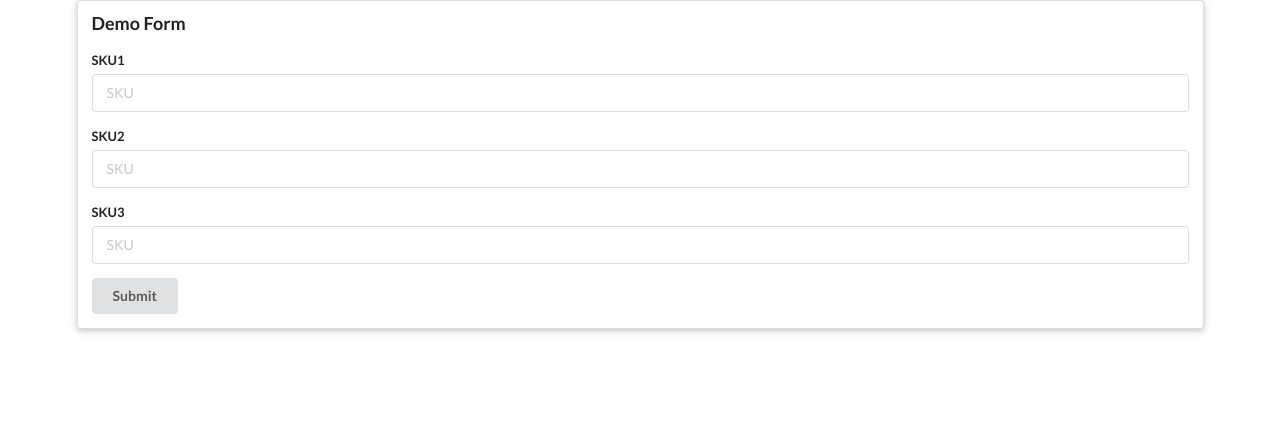
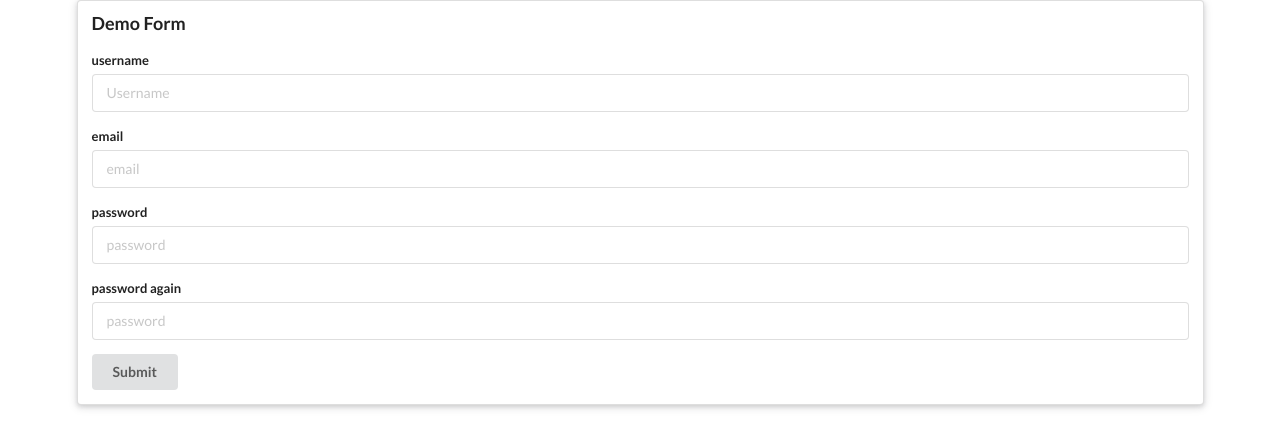
Before and after one commit to vblaskovics/AngularForm, an Angular app: page / in a window 1280 px wide. Shown: the top 448 px of the page. Built offline with nearby package versions, Linux system fonts and the light colour scheme.

Commit message:
Add registration component

```diff
--- a/src/app/app.component.html
+++ b/src/app/app.component.html
@@ -3,5 +3,6 @@
 
   <!-- <app-demo-form-sku></app-demo-form-sku> -->
   <!-- <app-demo-form-sku-with-builder></app-demo-form-sku-with-builder> -->
-  <app-demo-form-with-validation></app-demo-form-with-validation>
+  <!-- <app-demo-form-with-validation></app-demo-form-with-validation> -->
+  <app-demo-form-registration></app-demo-form-registration>
 </div>
--- a/src/app/app.module.ts
+++ b/src/app/app.module.ts
@@ -6,13 +6,15 @@ import { AppComponent } from './app.component';
 import { DemoFormSkuComponent } from './demo-form-sku/demo-form-sku.component';
 import { DemoFormSkuWithBuilderComponent } from './demo-form-sku-with-builder/demo-form-sku-with-builder.component';
 import { DemoFormWithValidationComponent } from './demo-form-with-validation/demo-form-with-validation.component';
+import { DemoFormRegistrationComponent } from './demo-form-registration/demo-form-registration.component';
 
 @NgModule({
   declarations: [
     AppComponent,
     DemoFormSkuComponent,
     DemoFormSkuWithBuilderComponent,
-    DemoFormWithValidationComponent
+    DemoFormWithValidationComponent,
+    DemoFormRegistrationComponent
   ],
   imports: [
     BrowserModule,
--- /dev/null
+++ b/src/app/demo-form-registration/demo-form-registration.component.html
@@ -0,0 +1,41 @@
+<form [formGroup]="myForm" (ngSubmit)="onSubmit(myForm.value)" class="ui form"
+    [class.error]="!myForm.valid && myForm.touched">
+
+    <div class="field">
+        <label for="username">username</label>
+        <input type="text" id="username" placeholder="Username" [formControl]="myForm.controls['username']">
+        <div *ngIf="myForm.controls['username'].touched && myForm.controls['username'].hasError('required')"
+            class="ui error message">Required</div>
+    </div>
+
+    <div class="field">
+        <label for="email">email</label>
+        <input type="text" id="email" placeholder="email" [formControl]="myForm.controls['email']">
+        <div *ngIf="myForm.controls['email'].touched && myForm.controls['email'].hasError('required')"
+            class="ui error message">Required</div>
+        <div *ngIf="myForm.controls['email'].touched && myForm.controls['email'].hasError('invalidEmail')"
+            class="ui error message">Invalid email</div>
+    </div>
+
+    <div class="field">
+        <label for="password">password</label>
+        <input type="text" id="password" placeholder="password" [formControl]="myForm.controls['password']">
+        <div *ngIf="myForm.controls['password'].touched && myForm.controls['password'].hasError('required')"
+            class="ui error message">Required</div>
+        <div *ngIf="myForm.controls['password'].touched && myForm.controls['password'].hasError('invalidPassword')"
+            class="ui error message">Password must contain at least 1 digit</div>
+    </div>
+
+    <div class="field">
+        <label for="passwordre">password again</label>
+        <input type="text" id="passwordre" placeholder="password" [formControl]="myForm.controls['passwordre']">
+        <div *ngIf="myForm.controls['passwordre'].touched && myForm.controls['passwordre'].hasError('required')"
+            class="ui error message">Required</div>
+        <div *ngIf="myForm.controls['passwordre'].touched && myForm.controls['passwordre'].hasError('invalidPassword')"
+            class="ui error message">Password must contain at least 1 digit</div>
+    </div>
+
+    <div *ngIf="passwordError" class="ui error message">Password and confirm password do not match.</div>
+
+    <button type="submit" class="ui button">Submit</button>
+</form>
--- /dev/null
+++ b/src/app/demo-form-registration/demo-form-registration.component.ts
@@ -0,0 +1,48 @@
+import { Component, OnInit } from '@angular/core';
+import {
+  FormBuilder,
+  FormControl,
+  FormGroup,
+  Validators,
+} from '@angular/forms';
+
+function emailValidator(control: FormControl): { [s: string]: boolean } {
+  if (!control.value.match(/(.+)@(.+){2,}\.(.+){2,}/)) {
+    return { invalidEmail: true };
+  }
+}
+
+function passwordValidator(control: FormControl): { [s: string]: boolean } {
+  if (!control.value.match(/\d/)) {
+    return { invalidPassword: true };
+  }
+}
+
+@Component({
+  selector: 'app-demo-form-registration',
+  templateUrl: './demo-form-registration.component.html',
+  styleUrls: ['./demo-form-registration.component.css'],
+})
+export class DemoFormRegistrationComponent implements OnInit {
+  myForm: FormGroup;
+  passwordError: boolean;
+
+  constructor(fb: FormBuilder) {
+    this.myForm = fb.group({
+      username: ['', Validators.compose([Validators.required])],
+      email: ['', Validators.compose([Validators.required, emailValidator])],
+      password: ['', Validators.compose([Validators.required, passwordValidator])],
+      passwordre: ['', Validators.compose([Validators.required, passwordValidator])],
+    });
+
+    this.myForm.valueChanges.subscribe((formValue) => {
+      this.passwordError = formValue.password !== formValue.passwordre;
+    })
+  }
+
+  onSubmit(formValue: any): void {
+    console.log('submitted values:', formValue);
+  }
+
+  ngOnInit(): void {}
+}
```
Also changed, not shown: src/app/demo-form-registration/demo-form-registration.component.css (added), 1 other file (tests, documents, lock files or other folders).
